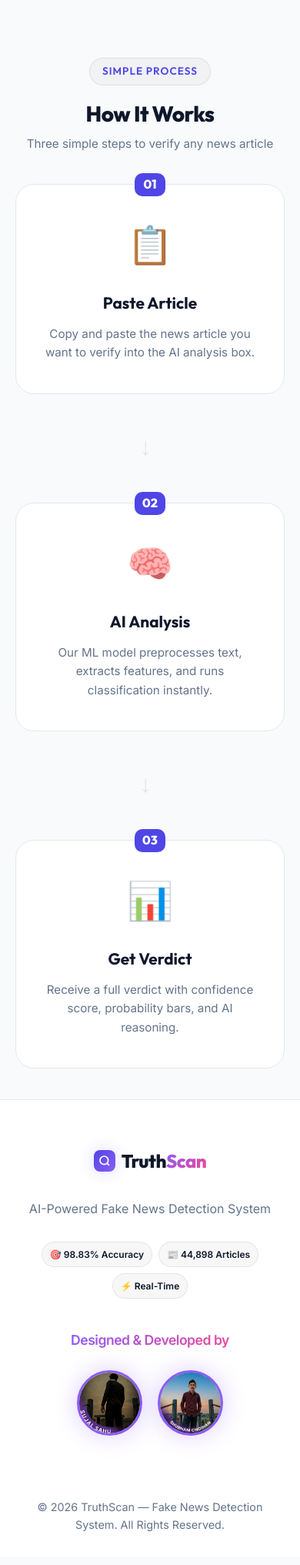
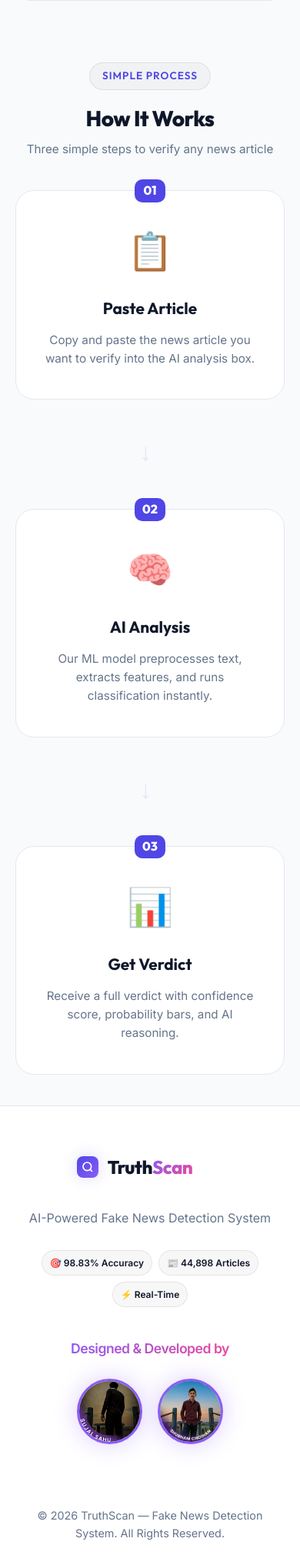
Before and after one commit to Sujal196/Fake-News-Detection-System, a Flask app: page / in a window 390 px wide. Shown: the part 3627-5660 px from the top of the page at 77% size. Before the commit the page ends 5616 px from the top, so only its background shows below. Run offline with Flask 3, Linux system fonts and the light colour scheme.

Commit message:
Modify Files

```diff
--- a/static/css/style.css
+++ b/static/css/style.css
@@ -1309,16 +1313,27 @@ h1, h2, h3, h4, .sec-badge, .nav-logo {
   .footer-top { text-align: center; display: flex; flex-direction: column; align-items: center; }
   .footer .nav-logo {
     justify-content: center;
-    margin-bottom: 10px;
-    padding-left: 36px; /* Offset for logo icon */
-    position: relative;
+    margin: 0 auto 15px;
+    display: inline-flex;
+    align-items: center;
+    gap: 12px;
     width: fit-content;
   }
-  .footer .logo-icon {
-    position: absolute;
-    left: 0;
+  /* Balance the logo icon on the right for perfect centering */
+  .footer .nav-logo::after {
+    content: "";
+    width: 28px; /* Matches .logo-icon.small width */
+    height: 28px;
+    display: block;
   }
-  .footer-desc { margin-left: auto; margin-right: auto; max-width: 100%; padding: 0 10px; text-wrap: balance; }
+  .footer-desc {
+    margin-left: auto;
+    margin-right: auto;
+    max-width: 320px;
+    padding: 0;
+    text-wrap: balance;
+    line-height: 1.5;
+  }
   .footer-bottom { justify-content: center; text-align: center; padding: 20px 20px 0; }
   .dev-img-wrapper { width: 100px; height: 100px; }
   .dev-images { gap: 20px; justify-content: center; flex-wrap: wrap; }
@@ -1339,7 +1354,7 @@ h1, h2, h3, h4, .sec-badge, .nav-logo {
   .ad-lbl { font-size: 0.75rem; }
 
   .sec-title { font-size: 1.75rem; line-height: 1.2; margin-bottom: 12px; text-wrap: balance; }
-  .sec-sub { font-size: 0.95rem; line-height: 1.5; padding: 0 5px; text-wrap: balance; }
+  .sec-sub { font-size: 0.95rem; line-height: 1.6; padding: 0; text-wrap: balance; max-width: 340px; margin: 0 auto; }
   .analyze-card, .result-card { padding: 20px; border-radius: 16px; }
 
   .footer-badges { gap: 8px; justify-content: center; }
```
Also changed, not shown: other parts of static/css/style.css (+27 -11 lines).
